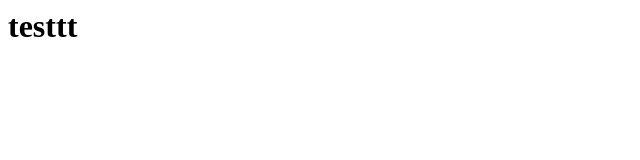
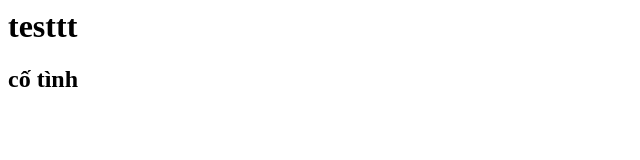
Before and after one commit to phong0147/testt, a plain HTML site: page index.html in a window 1280 px wide. Shown: the whole page, without its empty margins (0-640 px from the left). Drawn offline with Linux system fonts and the light colour scheme.

Commit message:
Update index.html

```diff
--- a/index.html
+++ b/index.html
@@ -1 +1,3 @@
 <h1>testtt</h1>
+
+<h2>cố tình</h2>
```
